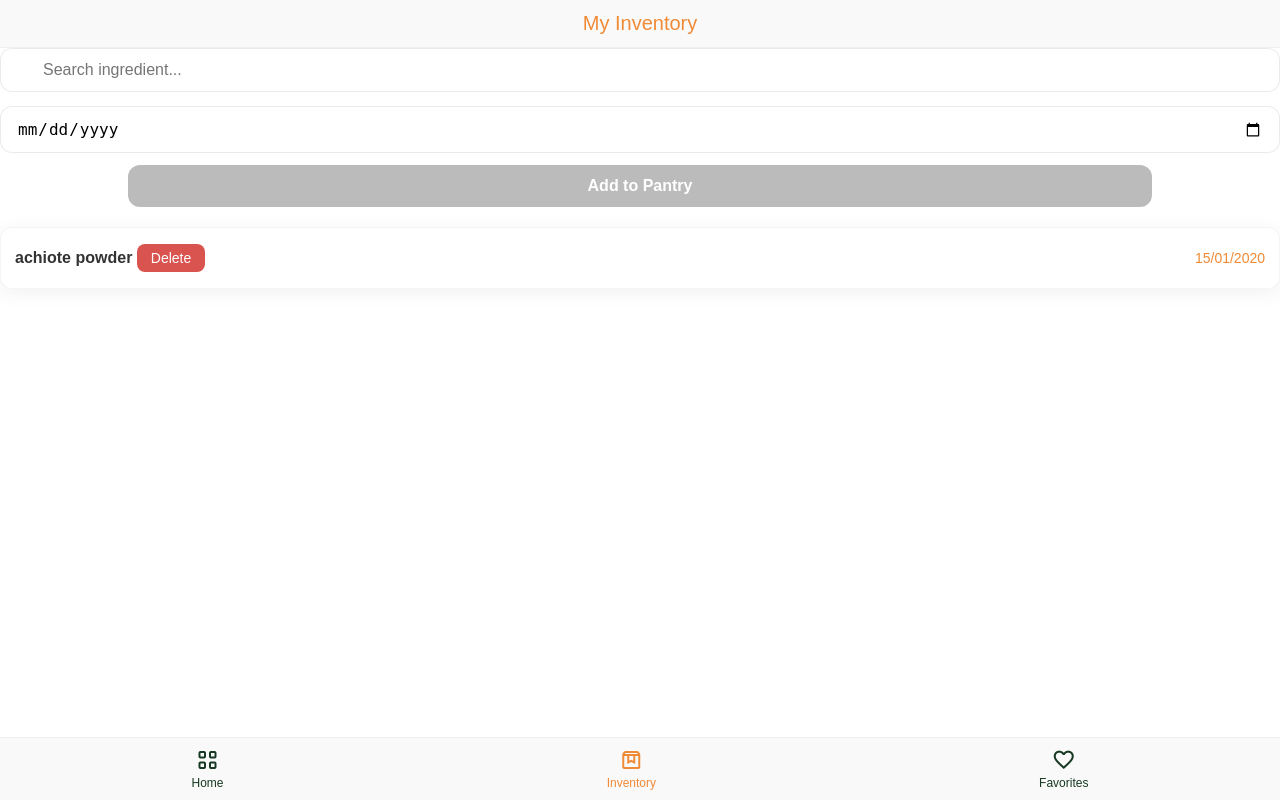
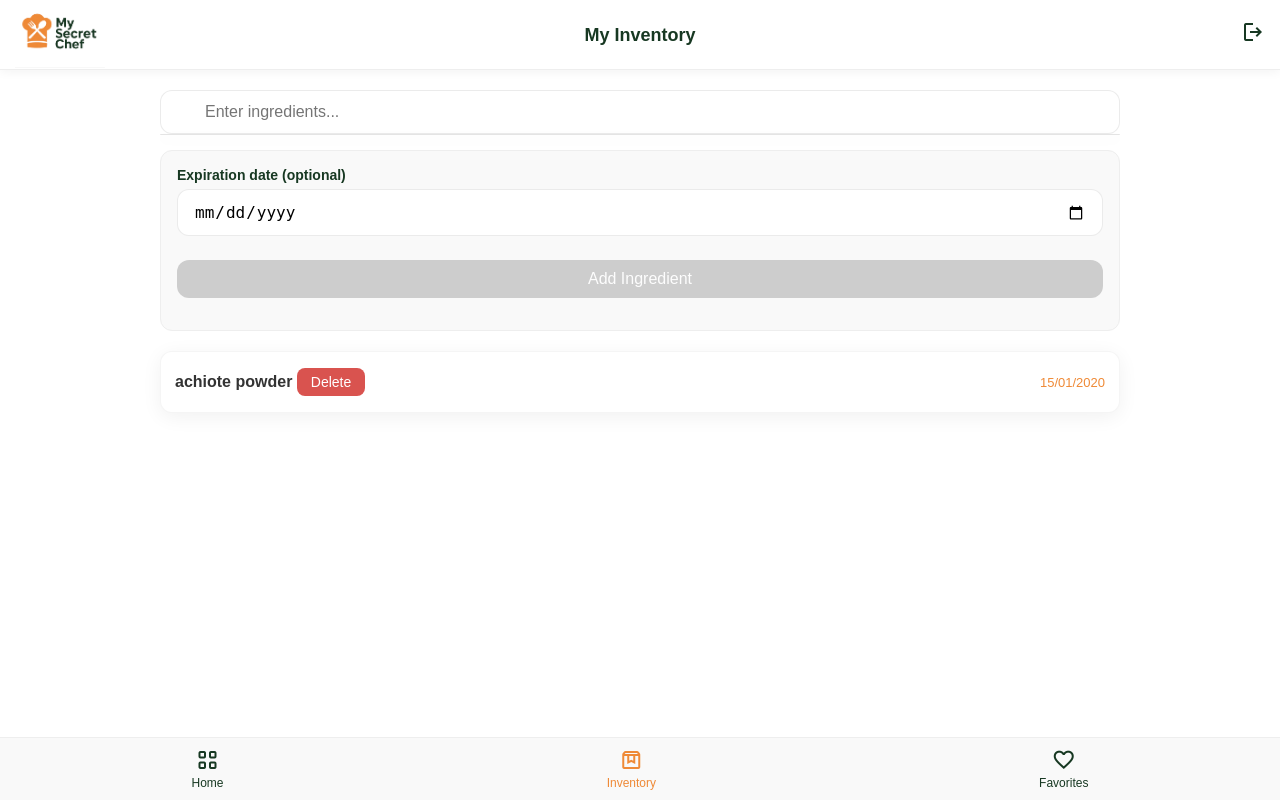
Before and after one commit to Giordano96/CRUD-Project, a PHP site: page /inventory.php in a window 1280 px wide. Run offline with PHP 8.4, Linux system fonts and the light colour scheme; the visitor is signed in with stand-in values (Sample User, id 1); data comes from the database, SQL or seed files in the repository; tables that the repository leaves empty hold one stand-in row (values such as "Sample post").

Commit message:
adapted inventory, added little improvements and linked logout button to logout.php

```diff
--- a/src/Favorites/favorites_page_view.php
+++ b/src/Favorites/favorites_page_view.php
@@ -5,7 +5,7 @@
     <meta name="viewport" content="width=device-width, initial-scale=1.0">
     <title>My Secret Chef - Favorites</title>
     <link rel="stylesheet" href="https://fonts.googleapis.com/css2?family=Material+Symbols+Outlined" />
-    <link rel="stylesheet" href="styles.css">
+    <link rel="stylesheet" href="styles_favorites.css">
 </head>
 <body>
 
@@ -13,7 +13,8 @@
     <div class="logo-container">
         <img src="../img/MySecretChef_Logo.png" alt="My Secret Chef" class="logo">
     </div>
-    <div class="logout-icon">
+    <div class="page-title">My Favorites</div>
+    <div class="logout-icon" onclick="location.href='../logout.php'">
         <span class="material-symbols-outlined">logout</span>
     </div>
 </div>
--- a/src/Inventory/inventory_view.php
+++ b/src/Inventory/inventory_view.php
@@ -4,46 +4,60 @@
     <meta charset="UTF-8">
     <meta name="viewport" content="width=device-width, initial-scale=1.0">
     <title>My Secret Chef - Inventory</title>
-    <link rel="stylesheet" href="https://fonts.googleapis.com/css2?family=Material+Symbols+Outlined:opsz,wght,FILL,GRAD@24,400,0,0&icon_names=box,favorite,view_cozy" />
+    <link rel="stylesheet" href="https://fonts.googleapis.com/css2?family=Material+Symbols+Outlined" />
     <link rel="stylesheet" href="styles_inventory.css">
 </head>
 <body>
 
 <div class="header">
-    My Inventory
+    <div class="logo-container">
+        <img src="../img/MySecretChef_Logo.png" alt="My Secret Chef" class="logo">
+    </div>
+    <div class="page-title">My Inventory</div>
+    <div class="logout-icon" onclick="location.href='../logout.php'">
+        <span class="material-symbols-outlined">logout</span>
+    </div>
 </div>
 
-<div class="inventory-wrapper">
+<div class="content">
 
-    <!-- BARRA DI RICERCA IDENTICA AL DASHBOARD -->
+    <!-- BARRA DI RICERCA (identica alla dashboard) -->
     <div class="search-container">
-        <input type="text" id="ingredientInput" class="search-input" placeholder="Search ingredient..." autocomplete="off">
+        <input type="text" id="ingredientInput" class="search-input" placeholder="Enter ingredients..." autocomplete="off">
         <div id="suggestionsList" class="suggestions-box"></div>
     </div>
 
-    <!-- Form aggiunta -->
-    <form method="POST" class="add-form" id="addForm">
+    <!-- FORM DATA + BOTTONE ADD → SEMPRE VISIBILE -->
+    <div class="add-ingredient-section">
+        <div class="expiration-container">
+            <label for="expirationDate" class="expiration-label">Expiration date (optional)</label>
+            <input type="date" id="expirationDate" class="add-date">
+        </div>
+
+        <div class="buttons">
+            <button id="addButton" class="button" disabled>Add Ingredient</button>
+        </div>
+    </div>
+
+    <!-- Form nascosto per invio POST -->
+    <form method="POST" id="hiddenAddForm" style="display:none;">
         <input type="hidden" name="csrf_token" value="<?= $_SESSION['csrf_token'] ?>">
         <input type="hidden" name="action" value="add">
-        <input type="hidden" name="ingredient_id" id="selectedIngredientId" value="">
-
-        <input type="date" name="expiration_date" class="add-date">
-
-        <button type="submit" class="add-btn" id="addBtn" disabled>Add to Pantry</button>
+        <input type="hidden" name="ingredient_id" id="hiddenIngredientId">
+        <input type="hidden" name="expiration_date" id="hiddenExpirationDate">
     </form>
 
     <!-- Lista ingredienti -->
     <div class="ingredients-list">
         <?php if (empty($inventoryItems)): ?>
-            <div style="text-align:center; padding:80px 20px; color:#999;">
-                <p>Your pantry is empty</p>
-                <p>Add ingredients using the search bar above</p>
+            <div class="no-ingredients">
+                Your inventory is empty<br>Add ingredients using the search bar above
             </div>
         <?php else: foreach ($inventoryItems as $item): ?>
             <div class="ingredient-row">
                 <div class="ingredient-left">
                     <span class="ingredient-name"><?= htmlspecialchars($item['ingredient_name']) ?></span>
-                    <form method="POST" style="display:inline;" onsubmit="return confirm('Remove from pantry?')">
+                    <form method="POST" style="display:inline;">
                         <input type="hidden" name="csrf_token" value="<?= $_SESSION['csrf_token'] ?>">
                         <input type="hidden" name="action" value="delete">
                         <input type="hidden" name="ingredient_id" value="<?= $item['ingredient_id'] ?>">
@@ -75,55 +89,85 @@
 </div>
 
 <script>
-    const input = document.getElementById('ingredientInput');
-    const list = document.getElementById('suggestionsList');
-    const hiddenId = document.getElementById('selectedIngredientId');
-    const addBtn = document.getElementById('addBtn');
+    const ingredientInput = document.getElementById('ingredientInput');
+    const suggestionsList = document.getElementById('suggestionsList');
+    const addButton = document.getElementById('addButton');
+    const expirationDateInput = document.getElementById('expirationDate');
+    const hiddenIngredientId = document.getElementById('hiddenIngredientId');
+    const hiddenExpirationDate = document.getElementById('hiddenExpirationDate');
+    const hiddenForm = document.getElementById('hiddenAddForm');
 
-    input.addEventListener('input', function() {
-        const q = this.value.trim();
-        if (q.length < 2) {
-            list.innerHTML = '';
-            list.style.display = 'none';
-            hiddenId.value = '';
-            addBtn.disabled = true;
+    let searchTimer;
+
+    // RICERCA DALLA PRIMA LETTERA (come Dashboard)
+    ingredientInput.addEventListener('input', () => {
+        clearTimeout(searchTimer);
+        const query = ingredientInput.value.trim();
+
+        if (query === '') {
+            suggestionsList.innerHTML = '';
             return;
         }
 
-        fetch(`inventory.php?ajax=search&q=${encodeURIComponent(q)}`)
+        searchTimer = setTimeout(() => {
+            fetch(`inventory.php?ajax=search&q=${encodeURIComponent(query)}`)
                 .then(r => r.json())
-            .then(data => {
-                list.innerHTML = '';
-                if (!data.length) {
-                    list.style.display = 'none';
+                .then(items => {
+                    suggestionsList.innerHTML = '';
+                    if (!items || items.length === 0) {
+                        suggestionsList.innerHTML = '<div class="suggestion">No ingredients found</div>';
                         return;
                     }
-                data.forEach(item => {
+
+                    items.forEach(item => {
                         const div = document.createElement('div');
-                    div.className = 'suggestion-item';
+                        div.className = 'suggestion';
                         div.textContent = item.name;
                         div.onclick = () => {
-                        input.value = item.name;
-                        hiddenId.value = item.id;
-                        list.style.display = 'none';
-                        addBtn.disabled = false;
+                            ingredientInput.value = item.name;
+                            hiddenIngredientId.value = item.id;
+                            suggestionsList.innerHTML = '';
+                            addButton.disabled = false;  // Abilita bottone solo dopo selezione
+                            expirationDateInput.focus();
                         };
-                    list.appendChild(div);
+                        suggestionsList.appendChild(div);
                     });
-                list.style.display = 'block';
+                })
+                .catch(() => {
+                    suggestionsList.innerHTML = '<div class="suggestion">Connection error</div>';
                 });
+        }, 250);
     });
 
-    document.addEventListener('click', e => {
-        if (!e.target.closest('.search-container')) {
-            list.style.display = 'none';
+    // Chiudi suggerimenti cliccando fuori
+    document.addEventListener('click', (e) => {
+        if (!ingredientInput.contains(e.target) && !suggestionsList.contains(e.target)) {
+            suggestionsList.innerHTML = '';
         }
     });
 
-    document.getElementById('addForm').addEventListener('submit', e => {
-        if (!hiddenId.value) {
-            e.preventDefault();
+    // Aggiungi ingrediente
+    addButton.addEventListener('click', () => {
+        if (!hiddenIngredientId.value) {
             alert('Please select an ingredient from the list');
+            return;
+        }
+
+        hiddenExpirationDate.value = expirationDateInput.value || '';
+        hiddenForm.submit();
+    });
+
+    // Permetti Invio sulla data per aggiungere
+    expirationDateInput.addEventListener('keydown', (e) => {
+        if (e.key === 'Enter' && !addButton.disabled) {
+            addButton.click();
+        }
+    });
+
+    // Se l'utente cancella manualmente l'input → disabilita bottone
+    ingredientInput.addEventListener('input', () => {
+        if (ingredientInput.value === '' || !hiddenIngredientId.value) {
+            addButton.disabled = true;
         }
     });
 </script>
--- a/src/Inventory/styles_inventory.css
+++ b/src/Inventory/styles_inventory.css
@@ -1,4 +1,4 @@
-/* styles_inventory.css – Uniformato al 100% con styles.css della dashboard */
+/* styles_inventory.css – ora 100% coerente con styles_dashboard.css */
 
 *,
 *::before,
@@ -17,28 +17,41 @@ body {
     min-height: 100vh;
 }
 
-/* HEADER (identico alla dashboard) */
 .header {
-    background-color: #f9f9f9;
-    padding: 12px 16px;
-    text-align: center;
-    font-size: 20px;
-    color: #EF8A37;
+    display: flex;
+    justify-content: space-between;
+    align-items: center;
+    padding: 0 15px;
+    height: 70px;
+    background-color: #fff;
     border-bottom: 1px solid #eee;
-    position: relative;
+    box-shadow: 0 2px 10px rgba(0,0,0,0.05);
+    position: sticky;
+    top: 0;
+    z-index: 100;
+}
+.page-title {
+    position: absolute;
+    left: 50%;
+    top: 50%;
+    transform: translate(-50%, -50%);
+    font-size: 18px;
+    font-weight: 600;
+    color: #173822;
+    white-space: nowrap;
 }
 
-.back-icon {
-    position: absolute;
-    left: 16px;
-    top: 50%;
-    transform: translateY(-50%);
-    font-size: 24px;
-    color: #173822;
-    cursor: pointer;
+.logo-container img {
+    height: clamp(50px, 8vw, 70px);
+    width: auto;
 }
 
-/* CONTENT (identico alla dashboard) */
+.logout-icon {
+    font-size: 28px;
+    cursor: pointer;
+    color: #173822;
+}
+
 .content {
     padding: 20px;
     flex: 1;
@@ -49,7 +62,6 @@ body {
     padding-bottom: 90px;
 }
 
-/* BARRA DI RICERCA (esattamente come dashboard) */
 .search-container {
     position: relative;
     margin-bottom: 14px;
@@ -57,94 +69,77 @@ body {
 
 .search-input {
     width: 100%;
-    padding: 12px 40px 12px 42px;   /* spazio per icona search */
+    padding: 12px 16px 12px 44px;
     border: 1px solid rgba(0,0,0,0.08);
     border-radius: 12px;
     font-size: 16px;
     background-color: rgba(255,255,255,0.95);
+    box-sizing: border-box;
     outline: none;
-    transition: all 0.2s ease;
 }
 
-.search-input:focus {
-    border-color: #EF8A37;
-    box-shadow: 0 0 0 3px rgba(239, 138, 55, 0.15);
-}
-
-
-/* Tendina suggerimenti (identica alla dashboard) */
 .suggestions-box {
     position: absolute;
     top: 100%;
     left: 0;
     right: 0;
     background: white;
-    border: 1px solid rgba(0,0,0,0.08);
+    border: 1px solid rgba(0,0,0,0.1);
     border-top: none;
     border-radius: 0 0 12px 12px;
-    max-height: 300px;
+    max-height: 200px;
     overflow-y: auto;
-    z-index: 100;
-    display: none;
-    box-shadow: 0 8px 20px rgba(0,0,0,0.08);
+    z-index: 1000;
+    box-shadow: 0 4px 12px rgba(0,0,0,0.1);
 }
 
-.suggestions-box div {
+.suggestion {
     padding: 12px 16px;
+    font-size: 15px;
     cursor: pointer;
     border-bottom: 1px solid #f0f0f0;
-    font-size: 15px;
+    transition: background 0.15s;
 }
 
-.suggestions-box div:hover {
+.suggestion:hover {
     background-color: #f9f9f9;
 }
 
-.suggestions-box div:last-child {
+.suggestion:last-child {
     border-bottom: none;
 }
 
-/* Form aggiunta ingrediente */
-.add-form {
-    margin-top: 10px;
+/* BOTTONI IDENTICI */
+.buttons {
     display: flex;
-    flex-direction: column;
-    gap: 12px;
+    gap: 10px;
+    margin-bottom: 16px;
+    flex-wrap: wrap;
 }
 
-.add-date {
-    padding: 12px 16px;
-    border: 1px solid rgba(0,0,0,0.08);
-    border-radius: 12px;
-    background-color: rgba(255,255,255,0.95);
-    font-size: 16px;
-}
-
-/* Pulsante Add (identico a .button della dashboard) */
-.add-btn {
-    padding: 12px 16px;
+.button {
+    padding: 10px 16px;
     background-color: #EF8A37;
     color: white;
     border: none;
     border-radius: 12px;
     font-size: 16px;
-    font-weight: 600;
     cursor: pointer;
-    transition: background 0.2s;
-    align-self: center;
-    width: 80%;
+    flex: 1 1 200px;
+    text-align: center;
 }
 
-.add-btn:hover:not(:disabled) {
+.button:hover:not(:disabled) {
     background-color: #e67300;
 }
 
-.add-btn:disabled {
+.button:disabled {
     background-color: #bbb;
     cursor: not-allowed;
+    opacity: 0.7;
 }
 
-/* Lista ingredienti (stile cards simile alle ricette) */
+/* Lista ingredienti */
 .ingredients-list {
     margin-top: 20px;
 }
@@ -169,7 +164,7 @@ body {
 }
 
 .expiry-value {
-    font-size: 14px;
+    font-size: 13px;
     color: #EF8A37;
     font-weight: 500;
 }
@@ -184,16 +179,17 @@ body {
     cursor: pointer;
 }
 
-/* Messaggio dispensa vuota */
 .no-ingredients {
     text-align: center;
-    padding: 3rem 1rem;
+    padding: 1.5rem;
     color: #999;
     font-style: italic;
+    background: #f9f9f9;
+    border-radius: 12px;
+    margin: 1rem 0;
     font-size: 15px;
 }
 
-/* BOTTOM NAV (identica alla dashboard) */
 .bottom-nav {
     position: fixed;
     bottom: 0;
@@ -225,16 +221,78 @@ body {
     font-size: 24px;
 }
 
-/* Responsive (identico alla dashboard) */
+#addIngredientForm {
+    background-color: #f9f9f9;
+    padding: 16px;
+    border-radius: 12px;
+    margin: 16px 0;
+    border: 1px solid #eee;
+}
+
+.expiration-container {
+    margin-bottom: 12px;
+}
+
+.expiration-label {
+    display: block;
+    font-size: 14px;
+    color: #173822;
+    margin-bottom: 6px;
+    font-weight: 600;
+}
+
+.add-date {
+    width: 100%;
+    padding: 12px 16px;
+    border: 1px solid rgba(0,0,0,0.08);
+    border-radius: 12px;
+    background-color: white;
+    font-size: 16px;
+    outline: none;
+    transition: border 0.2s;
+}
+
+.add-date:focus {
+    border-color: #EF8A37;
+    box-shadow: 0 0 0 3px rgba(239, 138, 55, 0.15);
+}
+
+.add-ingredient-section {
+    background-color: #f9f9f9;
+    padding: 16px;
+    border-radius: 12px;
+    margin: 16px 0 20px;
+    border: 1px solid #eee;
+}
+
+.expiration-label {
+    display: block;
+    font-size: 14px;
+    color: #173822;
+    margin-bottom: 6px;
+    font-weight: 600;
+}
+
+.add-date {
+    width: 100%;
+    padding: 12px 16px;
+    border: 1px solid rgba(0,0,0,0.08);
+    border-radius: 12px;
+    background-color: white;
+    font-size: 16px;
+    outline: none;
+    margin-bottom: 12px;
+}
+
+.add-date:focus {
+    border-color: #EF8A37;
+    box-shadow: 0 0 0 3px rgba(239, 138, 55, 0.15);
+}
+
+/* Responsività mobile - IDENTICA alla Dashboard */
 @media (max-width: 480px) {
-    .content {
-        padding: 14px;
-    }
     .search-input {
+        padding: 10px 36px 10px 10px;   /* ← Stessa regola della Dashboard */
         font-size: 15px;
-        padding: 10px 36px 10px 40px;
-    }
-    .add-btn {
-        width: 100%;
     }
 }
--- a/src/Login_Sign/login_sign_view.php
+++ b/src/Login_Sign/login_sign_view.php
@@ -3,7 +3,7 @@
     <head>
         <meta charset="UTF-8">
         <meta name="viewport" content="width=device-width, initial-scale=1.0">
-        <link rel="stylesheet" href="styles.css">
+        <link rel="stylesheet" href="styles_login_sign.css">
         <title>My Secret Chef - Login / Sign Up</title>
     </head>
 <body>
```
Also changed, not shown: src/Dashboard/dashboard_view.php (+112 -90 lines), src/Dashboard/styles_dashboard.css (renamed from src/Dashboard/styles.css, +63 -23 lines), src/Favorites/styles_favorites.css (renamed from src/Favorites/styles.css, +17 -4 lines), src/Login_Sign/styles_login_sign.css (renamed from src/Login_Sign/styles.css). Lines whose indentation alone changed are shown as unchanged.
